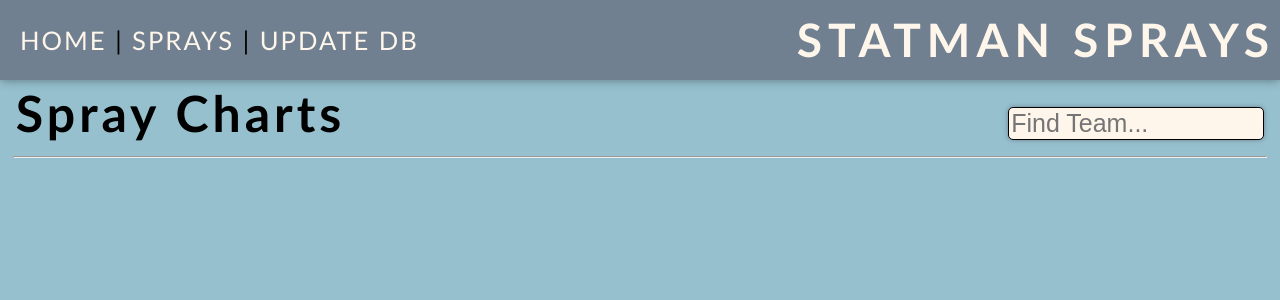
After one commit to kdorian22/StatmanSprays, a Flask app: template app/templates/sprays.html in a window 1280 px wide. The commit adds this page. Shown: the top 300 px of the page. Run offline with Flask 2, Linux system fonts and the light colour scheme; the template is opened without the code that fills it, so the values that code supplies are empty; some libraries are stand-ins or nearby versions.

Commit message:
updates to DB page, start of sprays

```diff
--- a/app/templates/base.html
+++ b/app/templates/base.html
@@ -16,7 +16,7 @@
   </head>
 
    <body>
-      <div id = header> <div id = links> <a href = "{{url_for('index')}}">HOME</a> | <a>SPRAYS</a> | <a href = "{{url_for('updateDB')}}">UPDATE DB</a> </div> <!--<img id = icon src = 'static/field.png'> -->
+      <div id = header> <div id = links> <a href = "{{url_for('index')}}">HOME</a> | <a href = "{{url_for('sprays')}}">SPRAYS</a> | <a href = "{{url_for('updateDB')}}">UPDATE DB</a> </div> <!--<img id = icon src = 'static/field.png'> -->
       <div id = title > <a id = titleAnchor href = "{{url_for('index')}}">STATMAN SPRAYS </a> </div>   </div>
       <div id = content> {% block content %}{% endblock %}  </div>
    </body>
--- a/app/templates/index.html
+++ b/app/templates/index.html
@@ -4,7 +4,7 @@
 {% block content %}
 
       <div id = division>
-        <a class = redirect > <div class = pageSelect> Spray Charts  </div> </a>
+        <a class = redirect href = "{{url_for('sprays')}}"> <div class = pageSelect> Spray Charts  </div> </a>
             <!-- <br> <img src = "static/field.png" width=500px>  -->
          <a class = redirect href = "{{url_for('updateDB')}}"> <div class = pageSelect> Update Database  </div> </a>
             <!-- <br> <img src = "static/db.png" width=500px> -->
--- /dev/null
+++ b/app/templates/sprays.html
@@ -0,0 +1,90 @@
+<!DOCTYPE html>
+{% extends 'base.html' %}
+{% block title %} Update DB {% endblock %}
+
+{% block content %}
+<html>
+    <div hidden class="success banner">  </div>
+    <div hidden class="failure banner">  </div>
+
+  <div id = body>
+
+    <div id="like_button_container"></div>
+
+  <table id = headTable>
+    <tr>
+      <td id = name><h1 id = pageHead> Spray Charts </h1> </td>
+      <td id = search><input id =  searchTeam type="text" placeholder="Find Team..."></td>
+    </tr>
+  </table>
+  <hr>
+  <div hidden id = toolTip> </div>
+</div>
+
+</html>
+
+<style>
+
+#body{
+  width: 98%;
+  margin-left: 1%
+}
+#name{
+  vertical-align: bottom;
+}
+
+#search{
+  vertical-align: bottom;
+  text-align: right;
+}
+
+#searchTeam{
+  font-size: 25px;
+  border-radius: 5px;
+  border: 1px solid black;
+  margin-bottom: 3px;
+  width: 250px;
+  box-shadow: 0px 0px 5px slategray;
+  background-color: rgb(254, 246, 235)
+}
+
+#headTable{
+  width: 100%
+}
+
+
+
+</style>
+
+
+<script>
+  const init = {{data|safe}}
+  const teams = init.map(function(d){ return {'label': d.NAME+ ' - ' + d.YEAR, 'value': {'key': d.TEAM_KEY, 'year': d.YEAR}}})
+  const teams2 = init.map(function(d){ return d.NAME})
+  $(function(){
+      $("#searchTeam").autocomplete({
+      source: teams,
+      minLength:2,
+      select: function(event, ui){
+        console.log(ui.item.value)
+        $('#searchTeam').val(ui.item.label)
+        return false
+      },
+      focus: function(event, ui) {
+        event.preventDefault();
+        $('#searchTeam').val(ui.item.label);
+    }
+    })
+  })
+</script>
+
+<script >
+
+
+
+
+
+
+</script>
+
+{% endblock %}
--- a/app/views.py
+++ b/app/views.py
@@ -393,3 +393,16 @@ def updateDB():
 		WHERE t.ACTIVE_RECORD = 1
 		"""))
 	return render_template('updateDB.html', status=status, data = json.dumps([dict(s) for s in status]))
+
+
+@app.route('/sprays', methods = ['POST', 'GET'])
+def sprays():
+	teams = db.engine.execute(f"""
+	with a as (SELECT BATTER_TEAM_KEY TEAM_KEY, COUNT(*), YEAR  FROM
+	PLAY_BY_PLAY
+	GROUP BY BATTER_TEAM_KEY, YEAR)
+	SELECT a.*, NAME FROM a
+	JOIN TEAM_DIM t on t.TEAM_KEY = a.TEAM_KEY
+	ORDER BY NAME, a.YEAR
+	""")
+	return render_template('sprays.html', teams=teams, data = json.dumps([dict(s) for s in teams]))
```
Also changed, not shown: app/templates/updateDB.html (+18 -11 lines), app/app.db.
